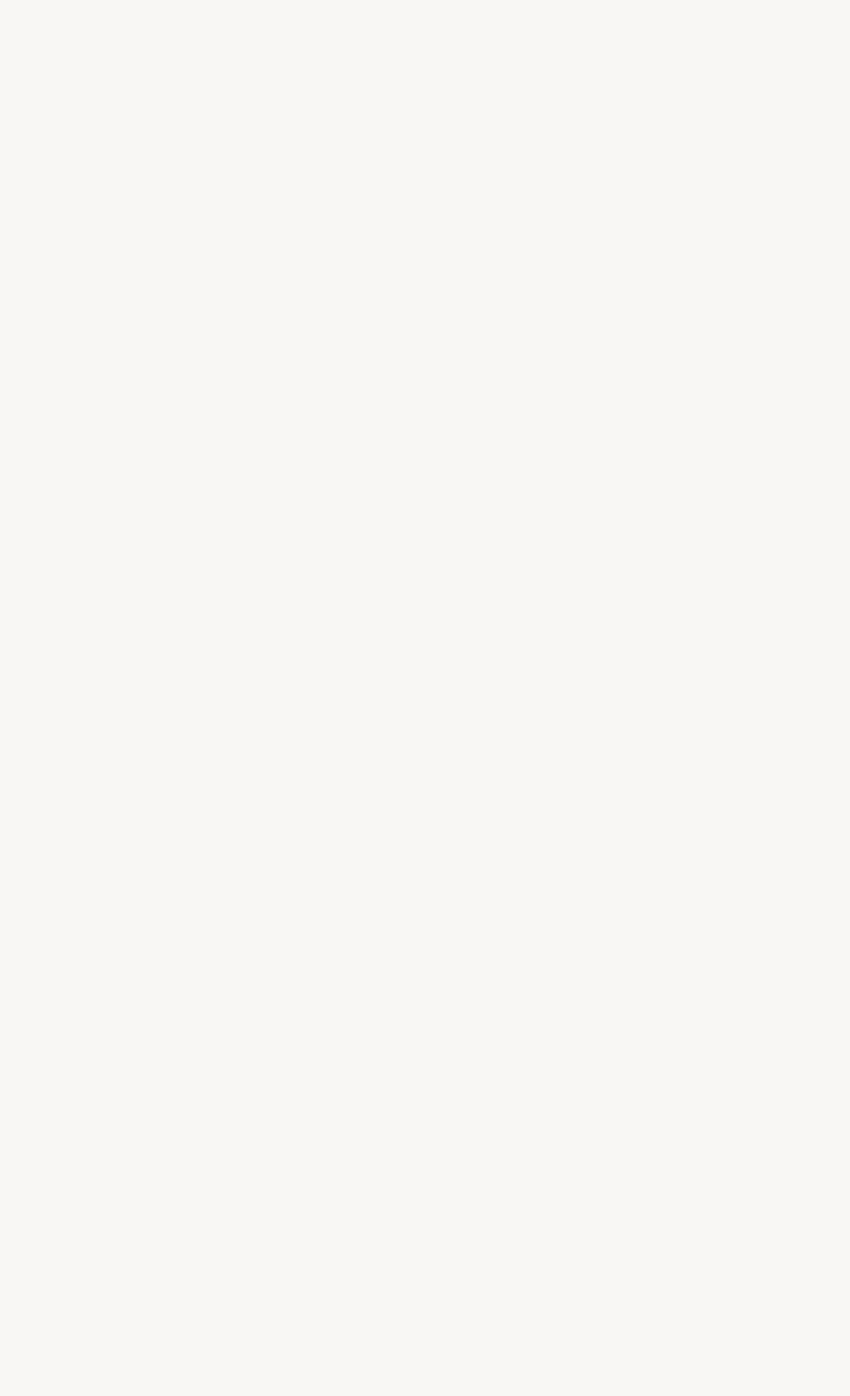
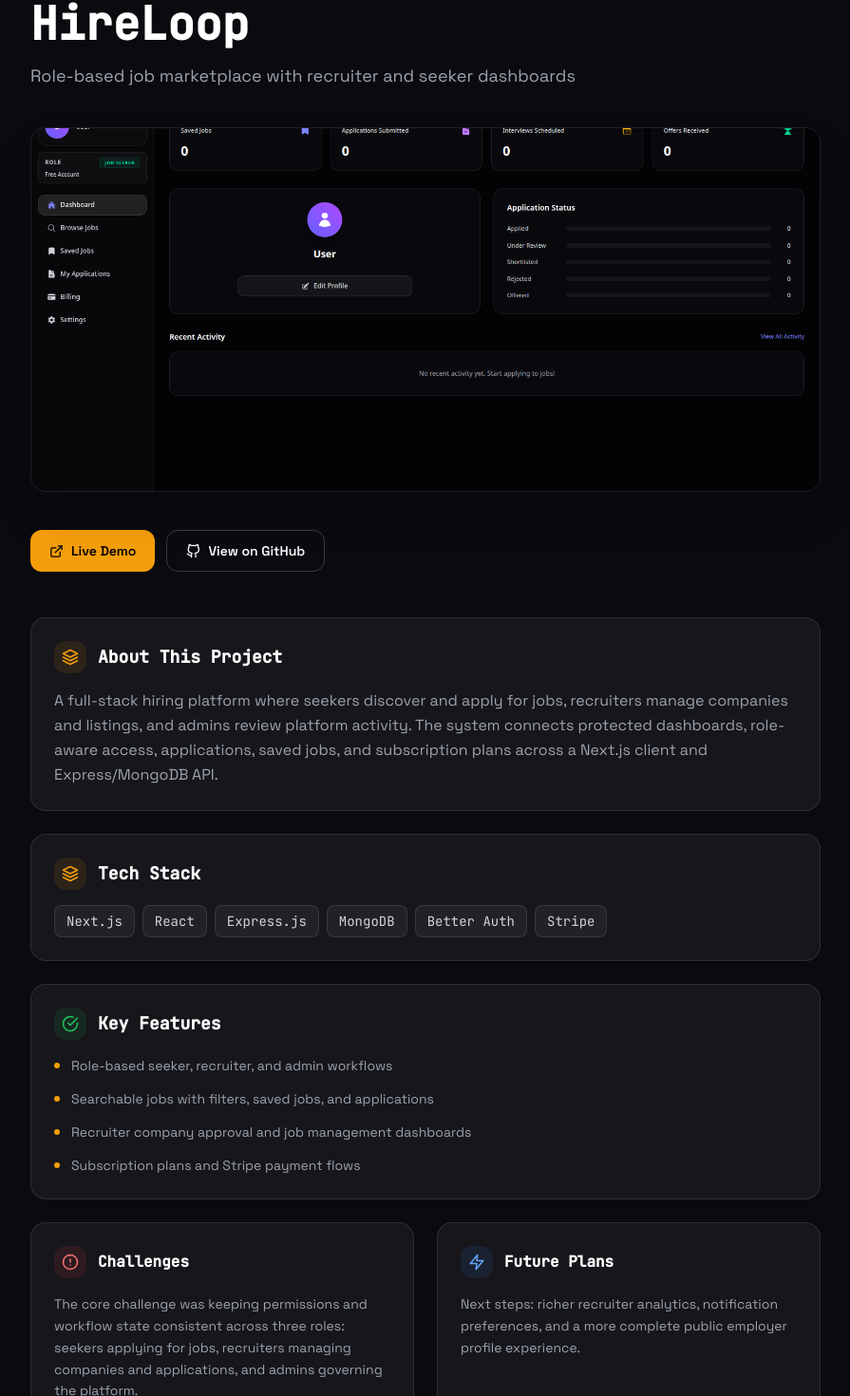
Before and after one commit to khalidhasan-m/portfolio_nextjs, a Next.js app: page /projects/hireloop in a window 1280 px wide. Before the commit this address had no page. Shown: the part 158-1628 px from the top of the page at 95% size, without its empty margins (192-1087 px from the left). Before the commit the page ends 800 px from the top, so only its background shows below. Built offline with nearby package versions, Linux system fonts and the light colour scheme.

Commit message:
Add HireLoop to portfolio projects

```diff
--- a/src/data/projects.js
+++ b/src/data/projects.js
@@ -1,4 +1,26 @@
 export const projects = [
+  {
+    id: "hireloop",
+    name: "HireLoop",
+    tagline: "Role-based job marketplace with recruiter and seeker dashboards",
+    description:
+      "A full-stack hiring platform where seekers discover and apply for jobs, recruiters manage companies and listings, and admins review platform activity. The system connects protected dashboards, role-aware access, applications, saved jobs, and subscription plans across a Next.js client and Express/MongoDB API.",
+    image: "/projects/hireloop.png",
+    tech: ["Next.js", "React", "Express.js", "MongoDB", "Better Auth", "Stripe"],
+    liveLink: "https://hireloop-client-weld.vercel.app",
+    githubLink: "https://github.com/khalidhasan-m/hireloop-client",
+    features: [
+      "Role-based seeker, recruiter, and admin workflows",
+      "Searchable jobs with filters, saved jobs, and applications",
+      "Recruiter company approval and job management dashboards",
+      "Subscription plans and Stripe payment flows",
+    ],
+    challenges:
+      "The core challenge was keeping permissions and workflow state consistent across three roles: seekers applying for jobs, recruiters managing companies and applications, and admins governing the platform.",
+    improvements:
+      "Next steps: richer recruiter analytics, notification preferences, and a more complete public employer profile experience.",
+    category: "Full Stack",
+  },
   {
     id: "pawfectmatch",
     name: "PawfectMatch",
```
Also changed, not shown: public/projects/hireloop.png (added).
